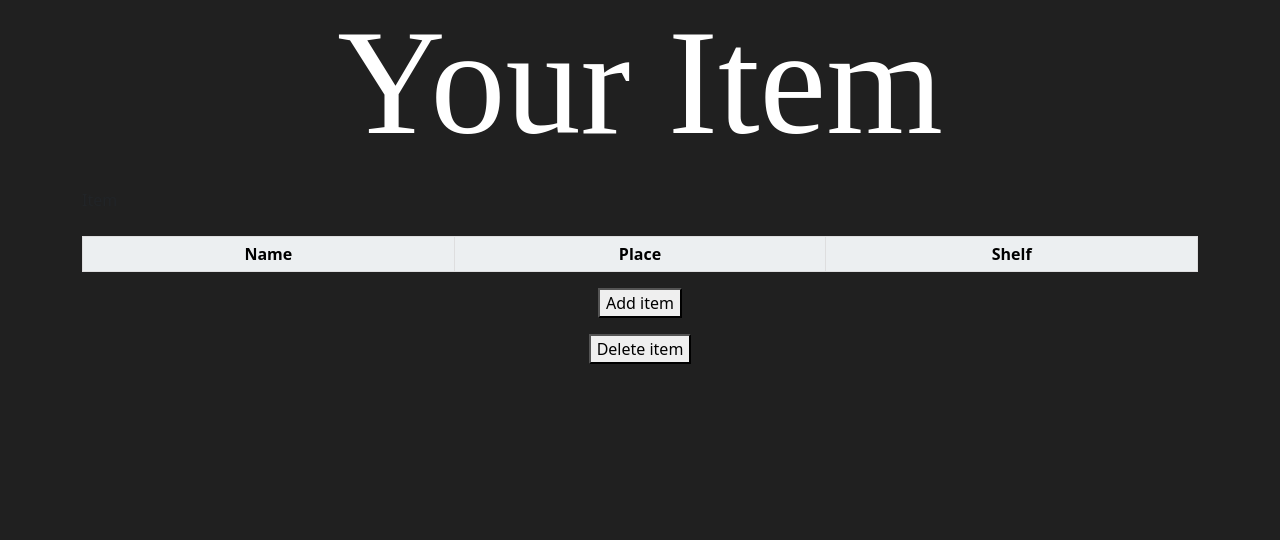
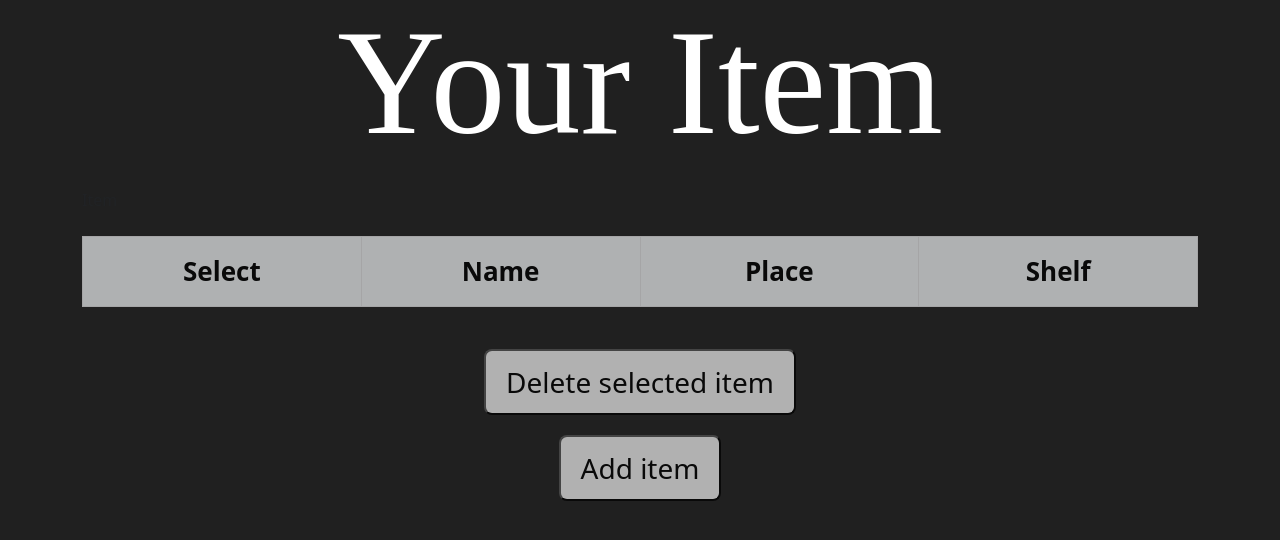
Before and after one commit to PZJPANG/shelfheng, a Flask app: page /item in a window 1280 px wide. Shown: the part 135-675 px from the top of the page. Run offline with Flask 3, Linux system fonts and the light colour scheme; a user stored in the database is signed in; lists and menus that the app fills with data are empty; some libraries are stand-ins or nearby versions.

Commit message:
done the delete function

```diff
--- a/app.py
+++ b/app.py
@@ -148,3 +148,14 @@ def check():
     if rows:
         return {"exists": True, "place": rows[0]["place"], "shelf": rows[0]["shelf"]}
     return {"exists": False}
+
+@app.route("/delete", methods=["GET", "POST"])
+@login_required
+def delete():
+    if request.method == "POST":
+        item_ids = request.form.getlist("item_id")
+        if item_ids:
+            for item_id in item_ids:
+                db.execute("DELETE FROM items WHERE item_id = ?", item_id)
+        return redirect("/item")
+    return redirect("/item")
--- a/templates/item.html
+++ b/templates/item.html
@@ -10,6 +10,7 @@ Item
     .item {
         overflow: auto;
         width: 100%;
+        opacity: 0.7;
     }
 
     .item table {
@@ -31,16 +32,35 @@ Item
         border: 1px solid #dededf;
         background-color: #eceff1;
         color: #000000;
-        padding: 5px;
+        padding: 15px;
+        font-size: 26px;
     }
 
     .item td {
         border: 1px solid #dededf;
         background-color: #ffffff;
         color: #000000;
-        padding: 5px;
+        padding: 15px;
+        font-size: 26px;
     }
+
+    input[type="checkbox"] {
+    transform: scale(2);
+    margin: 5px;
+    }
+
+    button {
+    padding: 10px 20px;
+    font-size: 28px;
+    border-radius: 8px;
+    margin: 10px;
+    cursor: pointer;
+    opacity: 0.7;
+    }
+
     </style>
+
+    <form action="/delete" method="post">
     <div class="item" role="region" tabindex="0">
     <table>
         <caption>
@@ -48,6 +68,7 @@ Item
         </caption>
         <thead>
             <tr>
+                <th>Select</th>
                 <th>Name</th>
                 <th>Place</th>
                 <th>Shelf</th>
@@ -56,6 +77,7 @@ Item
         <tbody>
             {% for item in items %}
                 <tr>
+                    <td><input type="checkbox" name="item_id" value="{{ item.item_id }}"></td>
                     <td>{{ item.name }}</td>
                     <td>{{ item.place }}</td>
                     <td>{{ item.shelf }}</td>
@@ -65,12 +87,15 @@ Item
     </table>
     <p></p>
     </div>
+
+    <p></p>
+    <button id="delete" type="submit">Delete selected item</button>
+    </form>
+
     <form action="/add">
         <button id="add" type="submit">Add item</button>
     </form>
-    <p></p>
-    <form action="/delete">
-        <button id="delete" type="submit">Delete item</button>
-    </form>
+
+
 
 {% endblock %}
```
Also changed, not shown: templates/add.html (+31 -5 lines), shelfheng.db, 1 other file.
